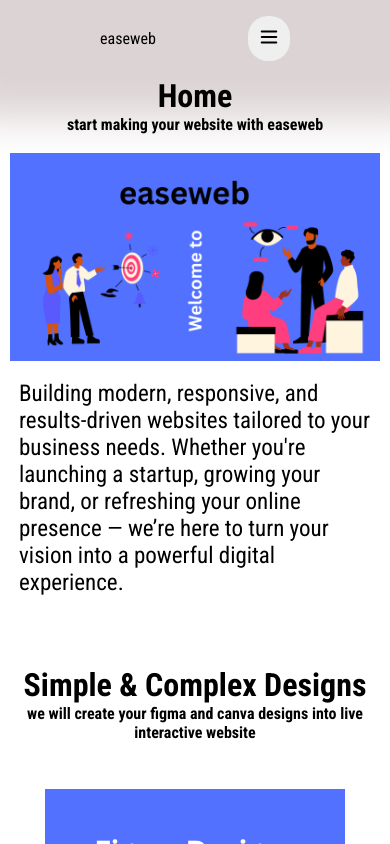
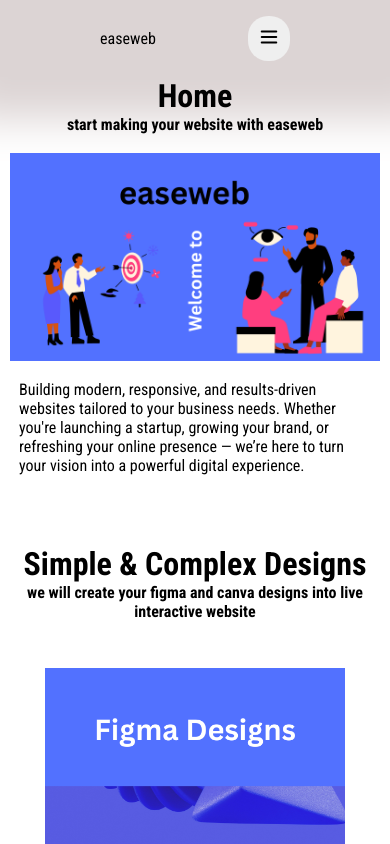
Before and after one commit to nik-89hil/easeweb, a React (Vite) app: page / in a window 390 px wide. Shown: the top 844 px of the page. Built offline with nearby package versions, Linux system fonts and the light colour scheme.

Commit message:
cover removed

```diff
--- a/src/App.css
+++ b/src/App.css
@@ -58,11 +58,11 @@
 }
 
 @media screen and (max-width:768px){
-  .cover {
-    width: 300px;
+  /* .cover {
+    width: 100%;
     height: 60vh;
     margin: auto;
-}
+}                */
 
 .fa-box {
     width: 100%;
@@ -74,15 +74,19 @@
     width: 100%;
 }
 
-.cont-form iframe,
-.goog-form iframe{
+iframe{
     width: 100%;
     height: 600px;
     margin: auto;
 }
-
+.serCont{
+    width: 95%;
+    font-size: 16px;
+    margin: auto;
+}
 .pop{
   width: 100px;
+  height: auto;
 }
 
 
--- a/src/index.css
+++ b/src/index.css
@@ -26,18 +26,19 @@
 
 .box .heading {
     width: 300px;
+    height: auto;
     margin: auto;
     padding: 1rem;
     font-size: large;
 }
 
-.cover {
+/* .cover {
     width: 650px;
     height: 60vh;
     border-radius: 15px;
     display: block;
     z-index: -900;
-}
+} */
 
 
 .createBox {
```
Also changed, not shown: src/components/Navbar.jsx (+1 -6 lines).
